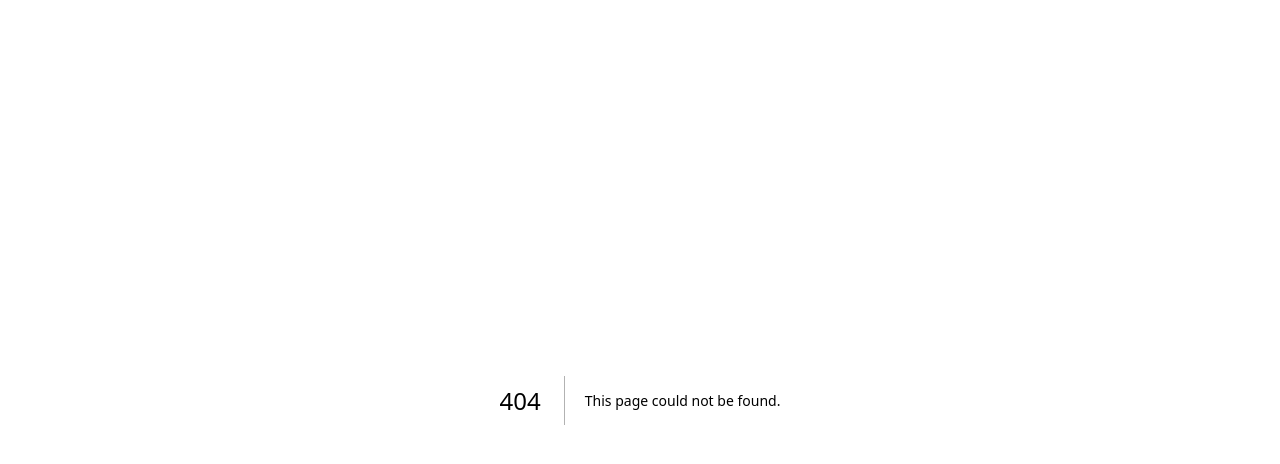
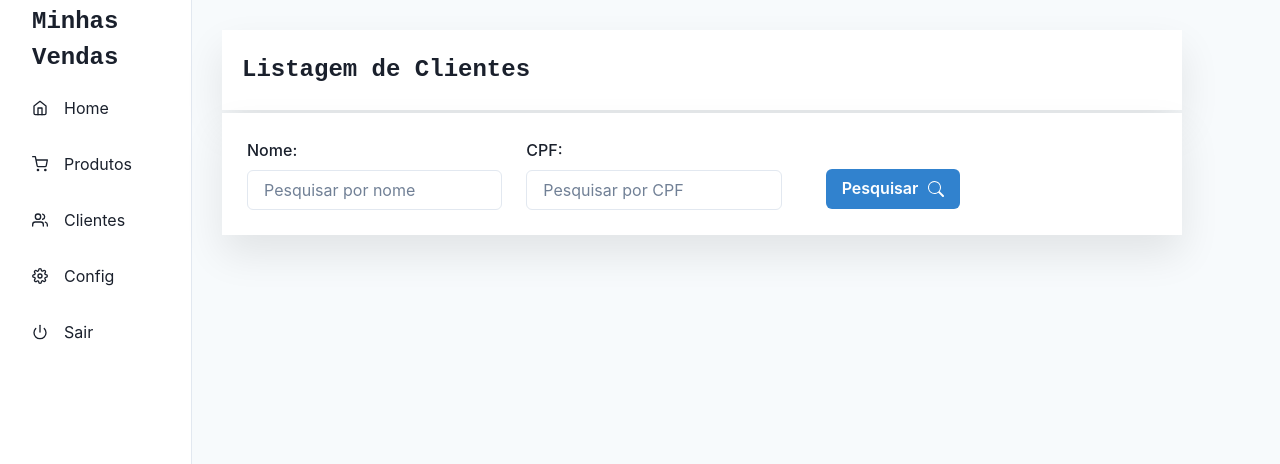
Before and after one commit to Brun0Santos/app-vendas-front, a Next.js app: page /consultas/clientes in a window 1280 px wide. Before the commit this address had no page. Shown: the top 464 px of the page. Built offline with nearby package versions, Linux system fonts and the light colour scheme.

Commit message:
feat: configurando a tela de listagem de clientes

```diff
--- /dev/null
+++ b/src/components/clientes/listagem/listagemClientes.tsx
@@ -0,0 +1,51 @@
+import { Flex, Grid, GridItem } from '@chakra-ui/react';
+import { Button } from '@chakra-ui/react';
+import { useState } from 'react';
+import { BsSearch } from 'react-icons/bs';
+
+import { formatCPF } from '@/app/util/parserValue';
+import InputData from '@/components/common/input/input';
+import Layout from '@/components/layout/layout';
+
+export const ListagemClientes = () => {
+  const [nome, setNome] = useState<string>('');
+  const [cpf, setCpf] = useState<string>('');
+
+  return (
+    <div>
+      <Layout titulo="Listagem de Clientes">
+        <Flex p={'25px'} w={'90%'}>
+          <Grid templateColumns="repeat(3, 1fr)" gap={6} w="100%">
+            <GridItem>
+              <InputData
+                label="Nome"
+                typeInput="text"
+                placeholder="Pesquisar por nome"
+                valueInput={nome}
+                onChanges={setNome}
+              />
+            </GridItem>
+
+            <GridItem>
+              <InputData
+                label="CPF"
+                typeInput="text"
+                placeholder="Pesquisar por CPF"
+                valueInput={cpf}
+                onChanges={setCpf}
+                formatter={formatCPF}
+              />
+            </GridItem>
+
+            <GridItem ml={'20px'} mt={'31px'} fontSize={'20px'}>
+              <Button colorScheme="blue">
+                <p style={{ marginRight: '10px' }}>Pesquisar</p>
+                <BsSearch />
+              </Button>
+            </GridItem>
+          </Grid>
+        </Flex>
+      </Layout>
+    </div>
+  );
+};
--- a/src/components/layout/menu/sidebarMenu.tsx
+++ b/src/components/layout/menu/sidebarMenu.tsx
@@ -11,7 +11,7 @@ interface LinkItemProps {
 const LinkItems: Array<LinkItemProps> = [
   { name: 'Home', icon: FiHome, href: '/' },
   { name: 'Produtos', icon: FiShoppingCart, href: '/consultas/produtos' },
-  { name: 'Clientes', icon: FiUsers, href: '/cadastro/clientes' },
+  { name: 'Clientes', icon: FiUsers, href: '/consultas/clientes' },
   { name: 'Config', icon: FiSettings, href: '/drive.com' },
   { name: 'Sair', icon: FiPower, href: '/google.com' },
 ];
--- /dev/null
+++ b/src/pages/consultas/clientes/index.tsx
@@ -0,0 +1,3 @@
+import { ListagemClientes } from '@/components/clientes/listagem/listagemClientes';
+
+export default ListagemClientes;
--- a/src/pages/consultas/produtos/index.tsx
+++ b/src/pages/consultas/produtos/index.tsx
@@ -1,5 +1,3 @@
-// import { CadastroProdutos } from '@/components/produtos/cadastros/cadastroProdutos';
-// export default CadastroProdutos;
+import { ListagemProdutos } from '@/components/produtos/listagem/listagemProdutos';
 
-import { ListagemProdutos } from '@/components/produtos/listagem/listagemProdutos';
 export default ListagemProdutos;
```
